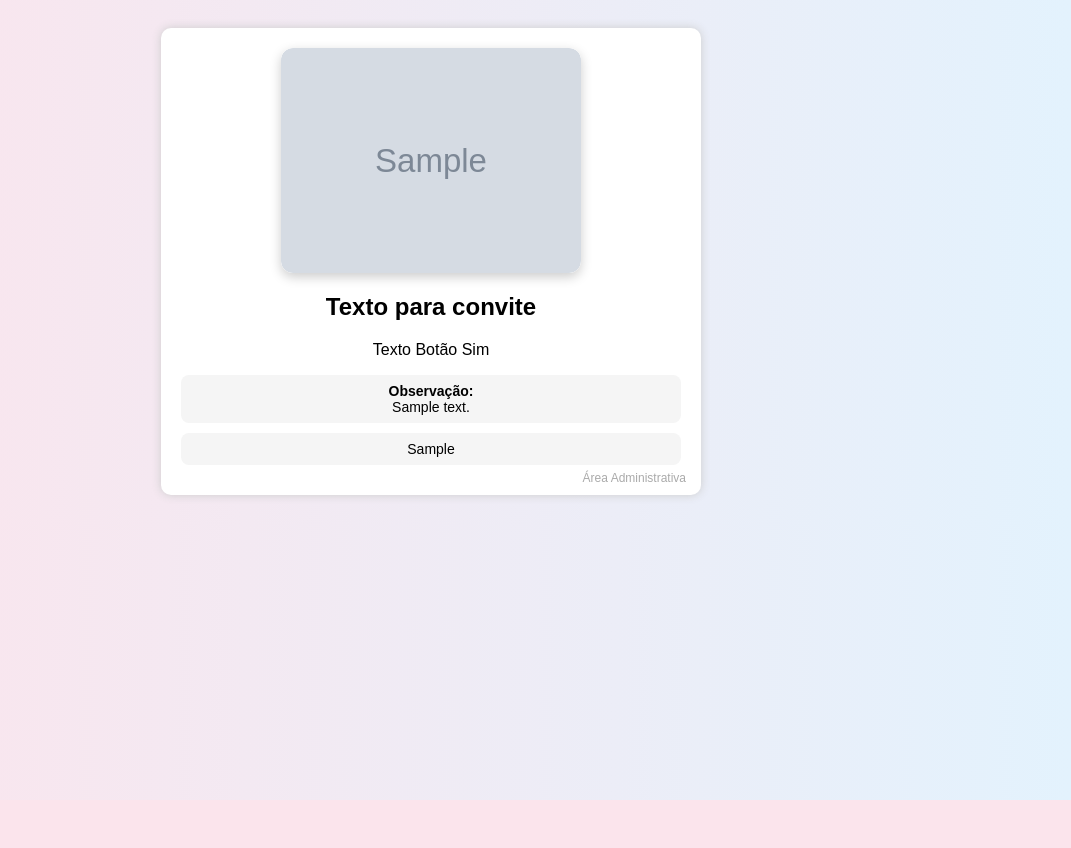
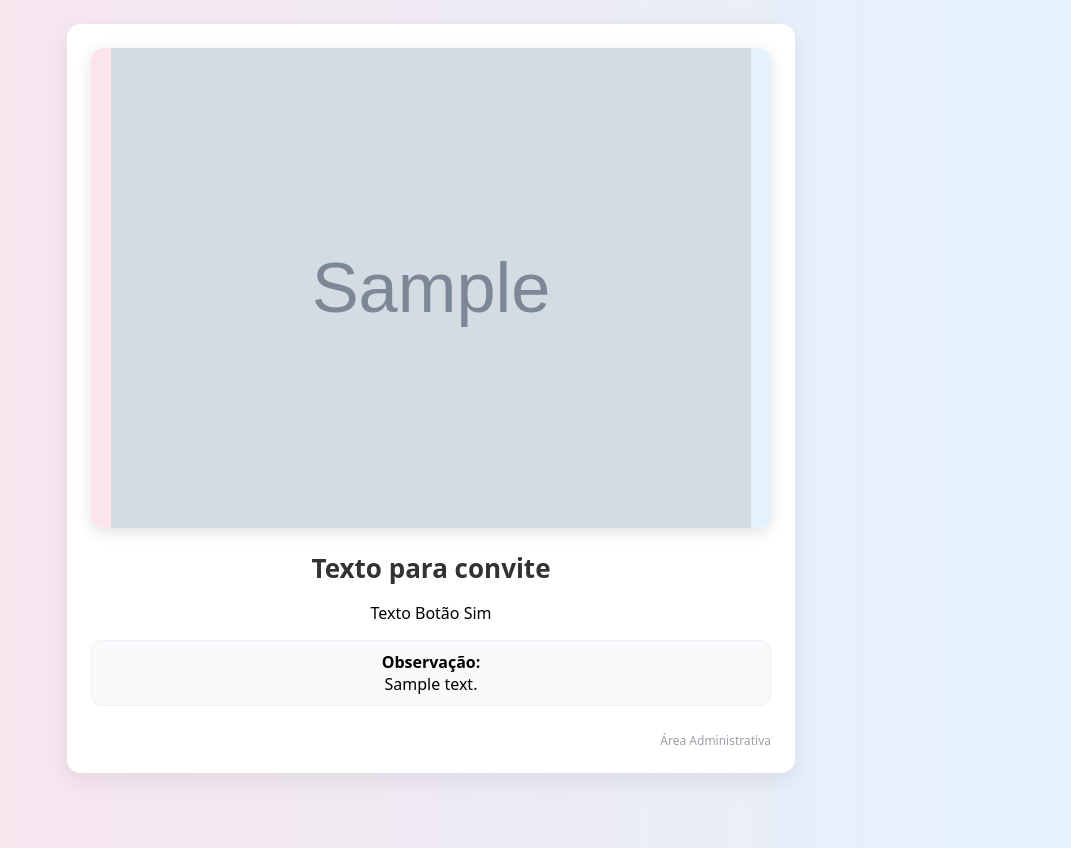
Before and after one commit to Paulo-Marcelo-Git/project_rsvp_birthday, a Flask app: a page that uses backend/templates/invite.html in a window 1280 px wide. Shown: the whole page, without its empty margins (209-1280 px from the left). Before the commit the page ends 800 px from the top, so only its background shows below. Run offline with Flask 3, Linux system fonts and the light colour scheme; the visitor is signed in with stand-in values (Sample User, id 1); data comes from the database, SQL or seed files in the repository; tables that the repository leaves empty hold one stand-in row (values such as "Sample post"); grey boxes marked "Sample" are stand-in pictures.

Commit message:
Ajuste de tamanho no convite.

```diff
--- a/backend/templates/invite.html
+++ b/backend/templates/invite.html
@@ -2,122 +2,150 @@
 <!DOCTYPE html>
 <html lang="pt-br">
 <head>
-  <meta charset="UTF-8">
+  <meta charset="UTF-8" />
+  <meta name="viewport" content="width=device-width, initial-scale=1" />
   <title>Convite</title>
   <style>
+    :root {
+      --bg-grad-a: #fce4ec;
+      --bg-grad-b: #e3f2fd;
+      --radius: 14px;
+      --shadow: 0 8px 24px rgba(0,0,0,.08);
+      --primary: #2196f3;
+      --primary-hover:#1976d2;
+      --danger:#e53935;
+      --danger-hover:#c62828;
+    }
+
+    html, body { height: 100%; }
     body {
-      font-family: sans-serif;
-      text-align: center;
-      background: linear-gradient(to right, #fce4ec, #e3f2fd);
-      padding: 20px;
+      margin: 0;
+      font-family: system-ui, -apple-system, "Segoe UI", Roboto, Arial, sans-serif;
+      background: linear-gradient(90deg, var(--bg-grad-a), var(--bg-grad-b));
+      display: grid;
+      place-items: start center;
+      padding: clamp(12px, 2.5vw, 24px);
     }
+
     .invite-container {
+      width: min(680px, 92vw);
       background: #fff;
-      padding: 20px;
-      border-radius: 10px;
-      display: inline-block;
-      box-shadow: 0 0 10px #ccc;
+      border-radius: var(--radius);
+      box-shadow: var(--shadow);
+      padding: clamp(16px, 2.5vw, 24px);
       position: relative;
-      max-width: 500px;
-      width: 100%;
     }
+
     .media-box {
       width: 100%;
-      max-width: 300px;
-      border-radius: 12px;
-      box-shadow: 0 4px 12px rgba(0,0,0,0.2);
-      margin: 0 auto 20px;
+      border-radius: calc(var(--radius) - 2px);
+      box-shadow: 0 4px 16px rgba(0,0,0,.12);
       overflow: hidden;
       position: relative;
+      margin: 0 auto clamp(16px, 2.5vw, 22px);
+      background: #fff;
     }
-    .media-box img,
-    .media-box video {
+
+    /* mídia SEM cortes + laterais com o mesmo degradê do fundo */
+    .media-box .media {
+      display: block;
       width: 100%;
-      display: block;
-      border-radius: 12px;
+      height: auto;
+      max-height: clamp(320px, 60vh, 820px);
+      border-radius: calc(var(--radius) - 2px);
+      object-fit: contain;
+      background: linear-gradient(90deg, var(--bg-grad-a), var(--bg-grad-b));
     }
-    /* Botão de som */
+
     .sound-toggle {
       position: absolute;
       right: 10px;
       bottom: 10px;
-      background: rgba(0,0,0,0.6);
+      z-index: 3;
+      background: rgba(0,0,0,.6);
       color: #fff;
-      border: none;
+      border: 0;
       border-radius: 999px;
-      width: 40px;
-      height: 40px;
-      display: grid;
-      place-items: center;
+      width: 44px; height: 44px;
+      display: grid; place-items: center;
       font-size: 18px;
       cursor: pointer;
-      outline: none;
       transition: transform .15s ease, background .15s ease;
-      z-index: 3;
     }
-    .sound-toggle:hover { transform: scale(1.06); background: rgba(0,0,0,0.7); }
-    .sound-toggle:active { transform: scale(0.98); }
+    .sound-toggle:hover { transform: scale(1.06); background: rgba(0,0,0,.7); }
+    .sound-toggle:active { transform: scale(.98); }
 
-    /* Mensagem "toque para ativar o som" */
     .sound-hint {
       position: absolute;
-      bottom: 60px;
       right: 50%;
       transform: translateX(50%);
-      background: rgba(0,0,0,0.7);
+      bottom: 64px;
+      background: rgba(0,0,0,.7);
       color: #fff;
       padding: 6px 12px;
-      border-radius: 6px;
+      border-radius: 8px;
       font-size: 13px;
       z-index: 2;
       opacity: 0;
       animation: fadeInOut 3s forwards;
+      pointer-events: none;
     }
     @keyframes fadeInOut {
       0% { opacity: 0; }
-      10% { opacity: 1; }
-      70% { opacity: 1; }
+      12% { opacity: 1; }
+      75% { opacity: 1; }
       100% { opacity: 0; }
     }
 
+    h2 {
+      margin: 0 0 10px;
+      font-weight: 700;
+      font-size: clamp(20px, 2.8vw, 26px);
+      color: #333;
+      text-align: center;
+    }
+
     label {
-      display: block;
-      text-align: left;
-      margin-bottom: 5px;
-      font-weight: bold;
-      color: #333;
+      display: block; margin: 12px 0 6px; font-weight: 600; color: #333;
+      font-size: clamp(14px, 2.2vw, 15px);
     }
     textarea {
       width: 100%;
-      border-radius: 8px;
-      border: 1px solid #ccc;
-      padding: 8px;
-      margin-bottom: 15px;
-      font-family: inherit;
-      font-size: 14px;
-      resize: vertical;
+      padding: 10px 12px;
+      font-size: 15px;
+      border: 1px solid #dcdcdc;
+      border-radius: 10px;
+      outline: none;
+      transition: box-shadow .15s, border-color .15s;
+      background: #fff;
+      min-height: 44px; resize: vertical;
     }
-    button {
-      padding: 10px 20px;
-      font-size: 16px;
-      margin: 10px;
-      border: none;
-      border-radius: 8px;
+    textarea:focus { border-color: #bcd9ff; box-shadow: 0 0 0 4px rgba(25,118,210,.08); }
+
+    .buttons { display: grid; gap: 10px; margin-top: 14px; }
+    .btn {
+      border: 0; border-radius: 10px;
+      padding: 12px 16px;
+      font-weight: 700;
+      font-size: clamp(16px, 2.6vw, 18px);
       cursor: pointer;
-      transition: background-color 0.2s ease;
+      transition: transform .05s ease, filter .15s ease;
+      color: #fff;
     }
-    .btn-confirm { background: #2196f3; color: white; }
-    .btn-confirm:hover { background: #1976d2; }
-    .btn-decline { background: #e53935; color: white; }
-    .btn-decline:hover { background: #c62828; }
+    .btn:active { transform: translateY(1px); }
+    .btn-confirm { background: var(--primary); }
+    .btn-confirm:hover { filter: brightness(.96); background: var(--primary-hover); }
+    .btn-decline { background: var(--danger); }
+    .btn-decline:hover { filter: brightness(.96); background: var(--danger-hover); }
+
     .admin-link {
-      position: absolute; bottom: 10px; right: 15px;
-      font-size: 0.75em; color: #aaa; text-decoration: none;
+      display: inline-block; margin-top: 10px; font-size: 12px;
+      color: #9aa0a6; text-decoration: none; float: right;
     }
-    .admin-link:hover { color: #555; text-decoration: underline; }
-    .info-block {
-      margin: 10px 0; padding: 8px; background: #f5f5f5;
-      border-radius: 8px; font-size: 14px; text-align: center;
+    .admin-link:hover { color: #666; text-decoration: underline; }
+
+    @media (min-width: 640px) {
+      .buttons { grid-template-columns: 1fr 1fr; }
     }
   </style>
 </head>
@@ -129,8 +157,8 @@
       {% set media_url = url_for('static', filename='uploads/' ~ invitee.media_file) %}
       <div class="media-box">
         {% if lower.endswith('.mp4') %}
-          <!-- Vídeo com autoplay mudo -->
           <video id="inviteVideo"
+                 class="media"
                  src="{{ media_url }}"
                  autoplay
                  muted
@@ -138,46 +166,38 @@
                  playsinline
                  preload="metadata">
           </video>
-
-          <!-- Botão para mutar/desmutar -->
-          <button id="soundToggle"
-                  class="sound-toggle"
-                  type="button"
-                  aria-label="Alternar som"
-                  title="Alternar som">
-            🔇
-          </button>
-
-          <!-- Mensagem de dica -->
+          <button id="soundToggle" class="sound-toggle" type="button" aria-label="Alternar som" title="Alternar som">🔇</button>
           <div class="sound-hint">Toque para ativar o som</div>
         {% else %}
-          <img src="{{ media_url }}" alt="Convite">
+          <img class="media" src="{{ media_url }}" alt="Convite">
         {% endif %}
       </div>
     {% else %}
       <div class="media-box">
-        <img src="{{ url_for('static', filename='imagen.jpg') }}" alt="Aniversariante sorrindo">
+        <img class="media" src="{{ url_for('static', filename='imagen.jpg') }}" alt="Convite">
       </div>
     {% endif %}
 
     <h2>{{ question_text }}</h2>
 
     {% if invitee.response %}
-      <p>{{ post_yes_text if invitee.response=='yes' else post_no_text }}</p>
+      <p style="text-align:center;">
+        {{ post_yes_text if invitee.response=='yes' else post_no_text }}
+      </p>
       {% if invitee.custom_message %}
-        <div class="info-block"><strong>Observação:</strong><br>{{ invitee.custom_message }}</div>
-      {% endif %}
-      {% if invitee.diaper_size %}
-        <div class="info-block">{{ invitee.diaper_size }}</div>
+        <p style="background:#f8f9fb;border:1px solid #eef1f5;border-radius:10px;padding:10px;text-align:center;">
+          <strong>Observação:</strong><br>{{ invitee.custom_message }}
+        </p>
       {% endif %}
     {% else %}
       <form method="post">
-        <div>
-          <label for="observacao">Observação (opcional):</label>
-          <textarea id="observacao" name="observacao" placeholder="Deixe aqui algum comentário ou observação..."></textarea>
+        <label for="observacao">Observação (opcional):</label>
+        <textarea id="observacao" name="observacao" placeholder="Deixe aqui algum comentário ou observação..."></textarea>
+
+        <div class="buttons">
+          <button type="submit" name="response" value="yes" class="btn btn-confirm">{{ yes_text }}</button>
+          <button type="submit" name="response" value="no"  class="btn btn-decline">{{ no_text }}</button>
         </div>
-        <button type="submit" name="response" value="yes" class="btn-confirm">{{ yes_text }}</button>
-        <button type="submit" name="response" value="no" class="btn-decline">{{ no_text }}</button>
       </form>
     {% endif %}
 
@@ -186,42 +206,29 @@
 
   <script>
     (function () {
-      const video = document.getElementById('inviteVideo');
+      const video  = document.getElementById('inviteVideo');
       const toggle = document.getElementById('soundToggle');
+      const hint   = document.querySelector('.sound-hint');
       if (!video || !toggle) return;
 
-      const hint = document.querySelector('.sound-hint');
-
-      function updateIcon() {
-        toggle.textContent = video.muted ? '🔇' : '🔊';
-      }
-      updateIcon();
+      function setIcon(){ toggle.textContent = video.muted ? '🔇' : '🔊'; }
+      setIcon();
 
       toggle.addEventListener('click', async () => {
         try {
-          if (video.paused) {
-            await video.play().catch(() => {});
-          }
+          if (video.paused) { await video.play().catch(() => {}); }
           video.muted = !video.muted;
-          if (video.paused) {
-            await video.play().catch(() => {});
-          }
-        } catch (e) {
-        } finally {
-          updateIcon();
-        }
+          if (video.paused) { await video.play().catch(() => {}); }
+        } finally { setIcon(); }
       });
 
       document.addEventListener('visibilitychange', async () => {
         if (!document.hidden && video.muted && video.paused) {
-          try { await video.play(); } catch (e) {}
+          try { await video.play(); } catch(e){}
         }
       });
 
-      // Faz a dica desaparecer após a animação
-      if (hint) {
-        setTimeout(() => { hint.remove(); }, 3000);
-      }
+      if (hint) { setTimeout(() => hint.remove(), 3000); }
     })();
   </script>
 </body>
```
